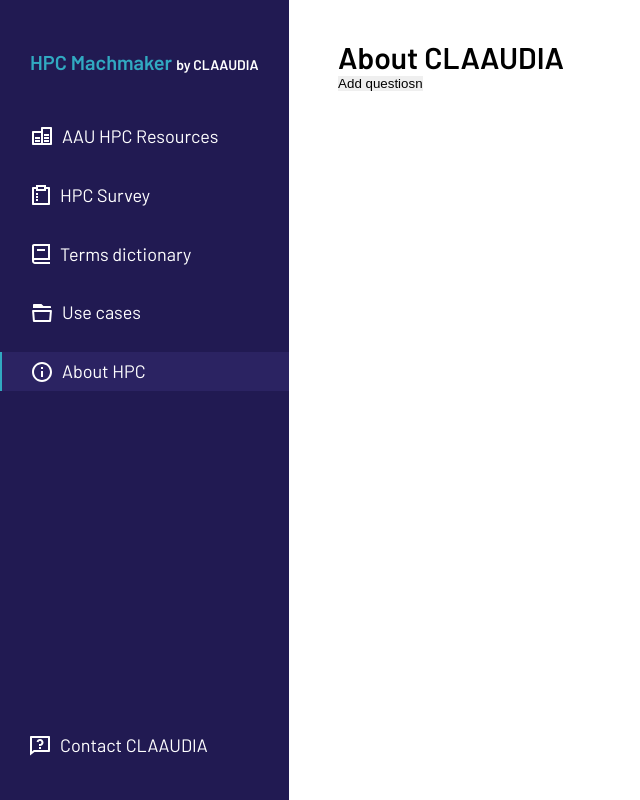
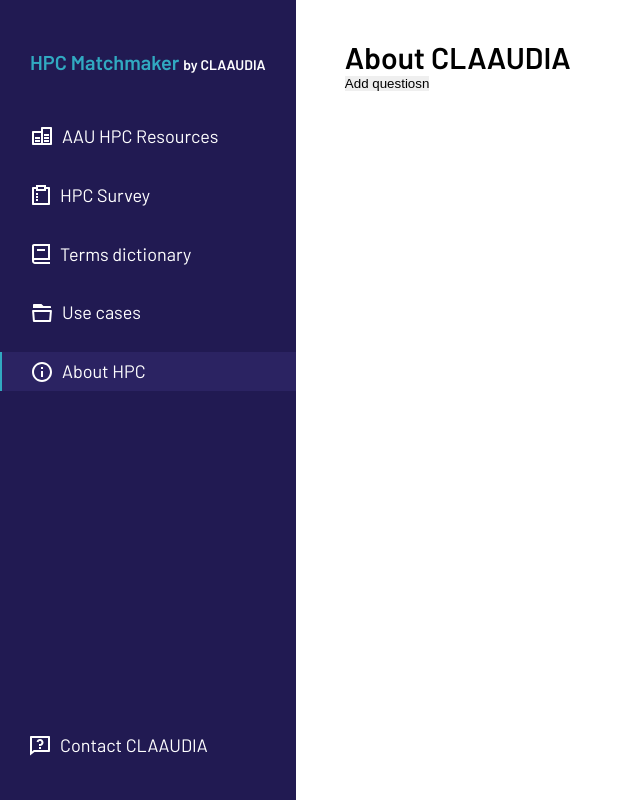
Before and after one commit to HollosT/claaudia, a React (Create React App) app: page /about in a window 1280 px wide. Shown: the whole page, without its empty margins (0-640 px from the left). Built offline with nearby package versions, Linux system fonts and the light colour scheme; no server answers; the database is empty.

Commit message:
updatelogo

```diff
--- a/src/atoms/Logo.tsx
+++ b/src/atoms/Logo.tsx
@@ -1,7 +1,7 @@
 const Logo: React.FC = () => {
 
     return (
-        <h3 className='logo-title'>HPC Machmaker <span className='p-small logo-title--owner'>by CLAAUDIA</span></h3>
+        <h3 className='logo-title'>HPC Matchmaker <span className='p-small logo-title--owner'>by CLAAUDIA</span></h3>
     )
 }
 
```
